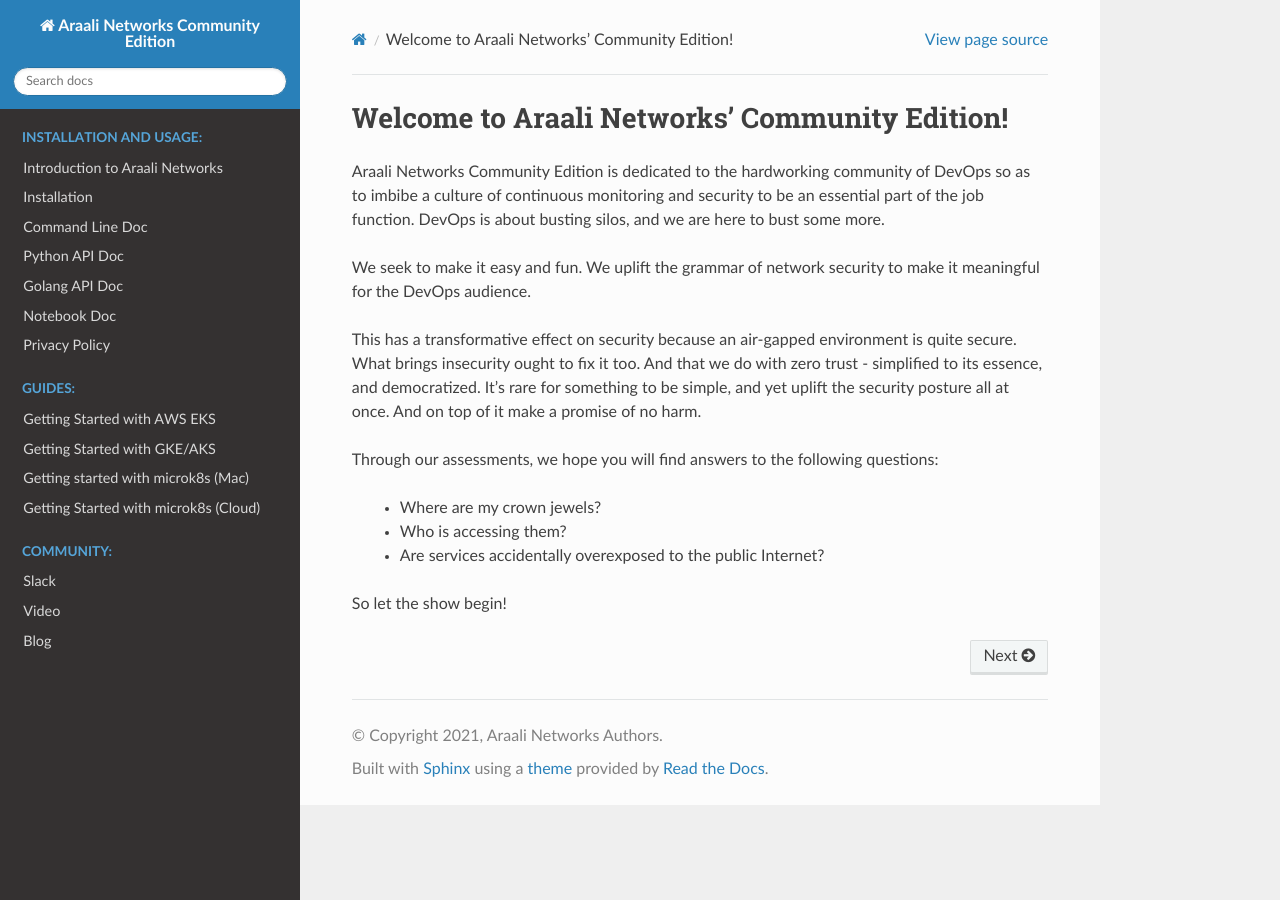
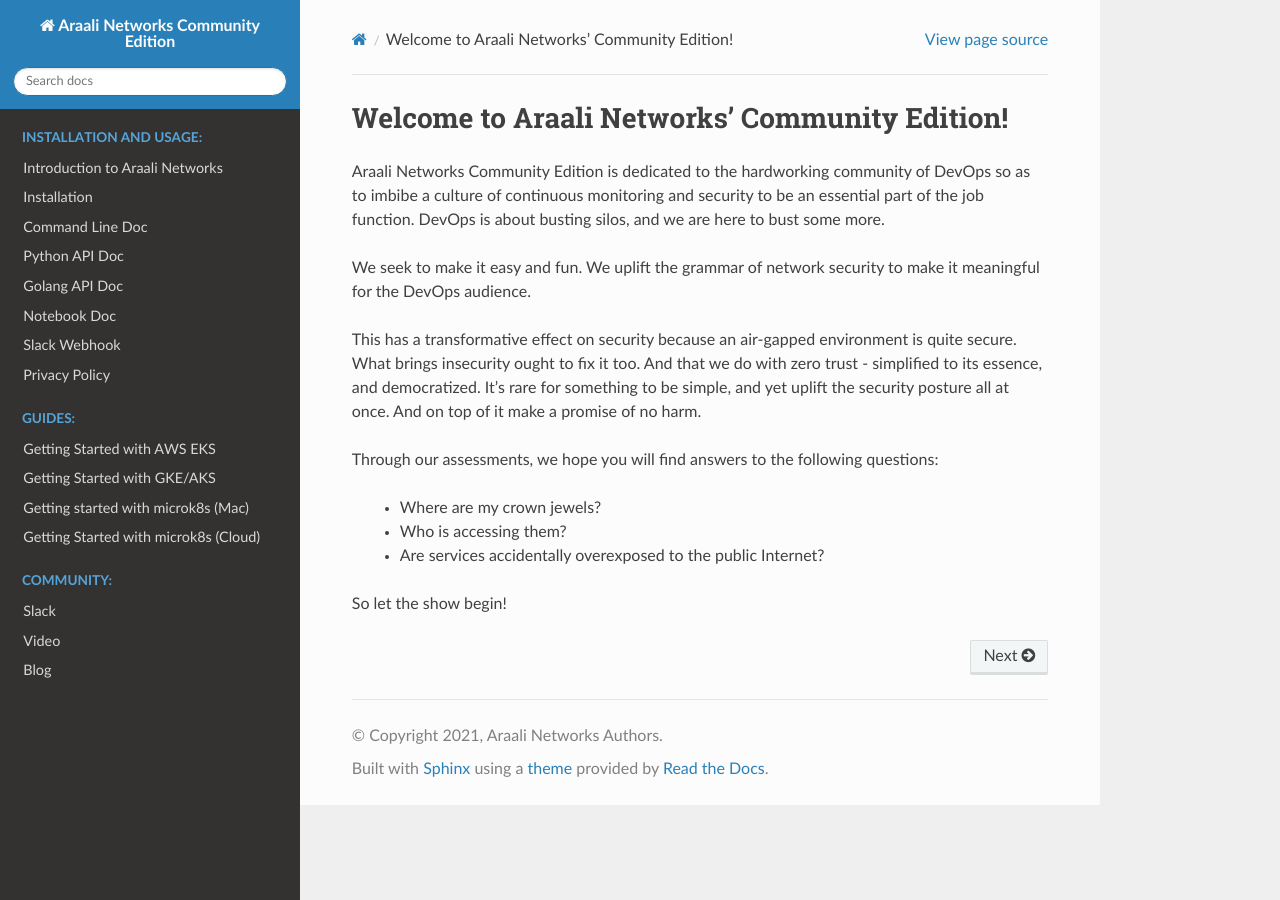
Before and after one commit to araalinetworks/api, a Sphinx documentation site: the page built from doc/source/index.rst, in a window 1280 px wide. Built offline with Sphinx 7.4.7 and the Read the Docs theme 2.0.0, drawn with Linux system fonts in a browser that asks for light colours.

Commit message:
slack webhook

```diff
--- /dev/null
+++ b/doc/source/araalislackwebhook.rst
@@ -0,0 +1,3 @@
+Slack Webhook
+=============
+Coming soon
--- a/doc/source/index.rst
+++ b/doc/source/index.rst
@@ -38,6 +38,7 @@
    araalictlpython
    araalictlgolang
    araalictlnotebook
+   araalislackwebhook
    araaliprivacypolicy
 
 .. toctree::
```
